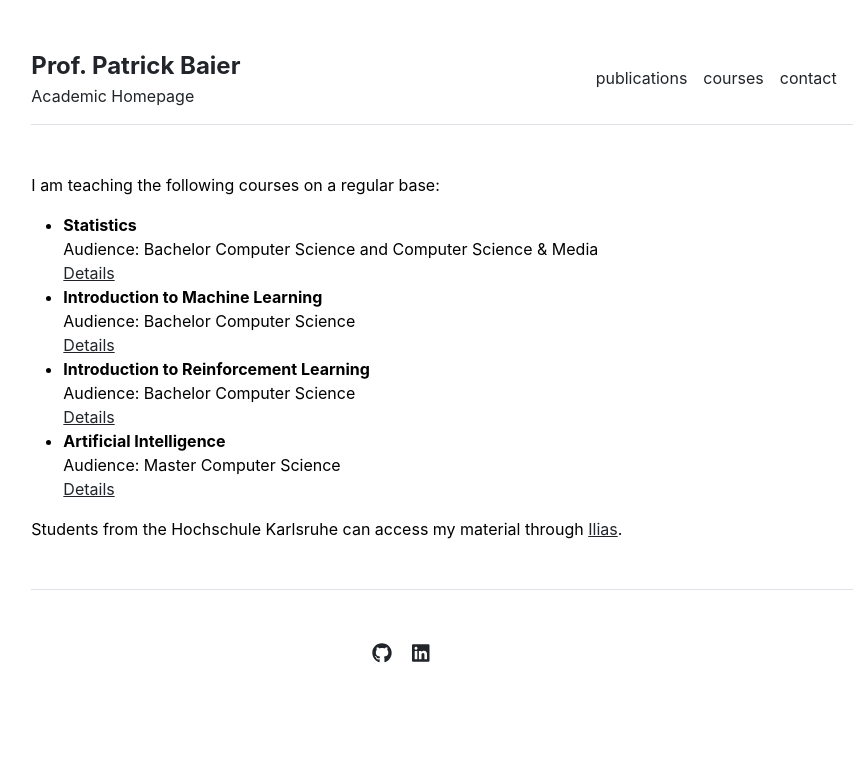
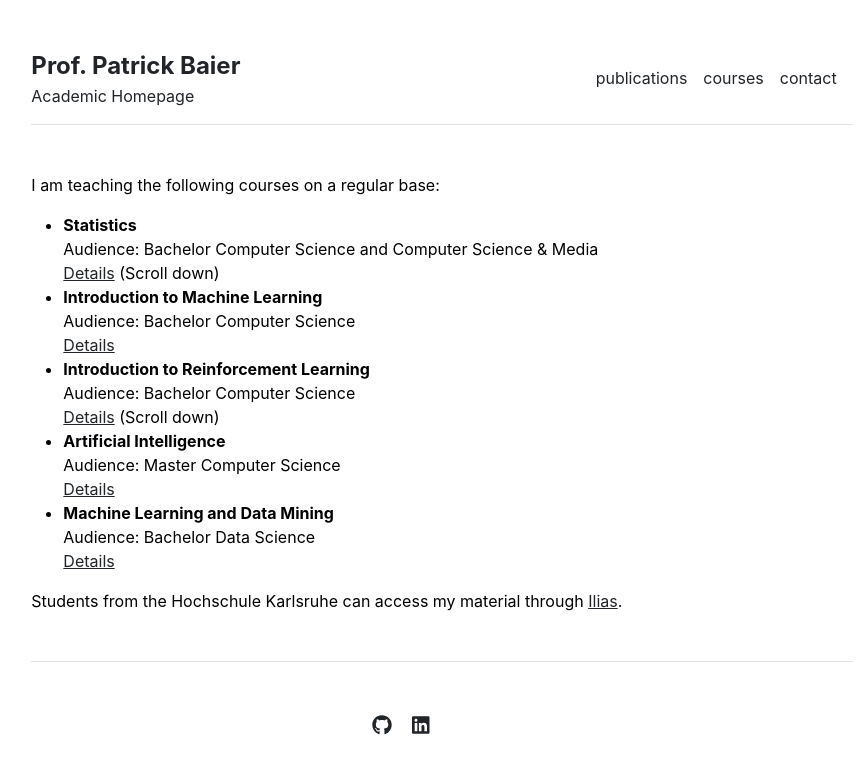
Before and after one commit to pabair/pabair.github.io, a Jekyll site: the page built from courses.md, in a window 1280 px wide. Shown: the top 774 px of the page, without its empty margins (198-1066 px from the left). Built offline with Jekyll 4.4.1, drawn with Linux system fonts in a browser that asks for light colours.

Commit message:
added content

```diff
--- a/courses.md
+++ b/courses.md
@@ -8,14 +8,20 @@ I am teaching the following courses on a regular base:
 - **Statistics** <br>
 Audience: Bachelor Computer Science and Computer Science & Media <br>
 [Details](https://www.iwi.hs-karlsruhe.de/iwii/info/module/INFB/7/INFB2507)
+(Scroll down)
 - **Introduction to Machine Learning**<br>
 Audience: Bachelor Computer Science<br>
 [Details](https://www.iwi.hs-karlsruhe.de/iwii/info/module/INFB/7/INFB3307)
 - **Introduction to Reinforcement Learning**<br>
 Audience: Bachelor Computer Science <br>
 [Details](https://www.iwi.hs-karlsruhe.de/iwii/info/module/INFB/7/INFB7107)
+(Scroll down)
 - **Artificial Intelligence**<br>
 Audience: Master Computer Science<br>
 [Details](https://www.iwi.hs-karlsruhe.de/iwii/info/module/INFM/7/INFM210ML)
+- **Machine Learning and Data Mining**<br>
+Audience: Bachelor Data Science<br>
+[Details](https://www.iwi.hs-karlsruhe.de/iwii/info/module/INFM/7/INFM210ML)
+
 
 Students from the Hochschule Karlsruhe can access my material through [Ilias](https://ilias.h-ka.de/goto.php?target=cat_452250&client_id=HSKA).
```
Also changed, not shown: index.md (+4 -1 lines), publications.md (+1 -2 lines).
